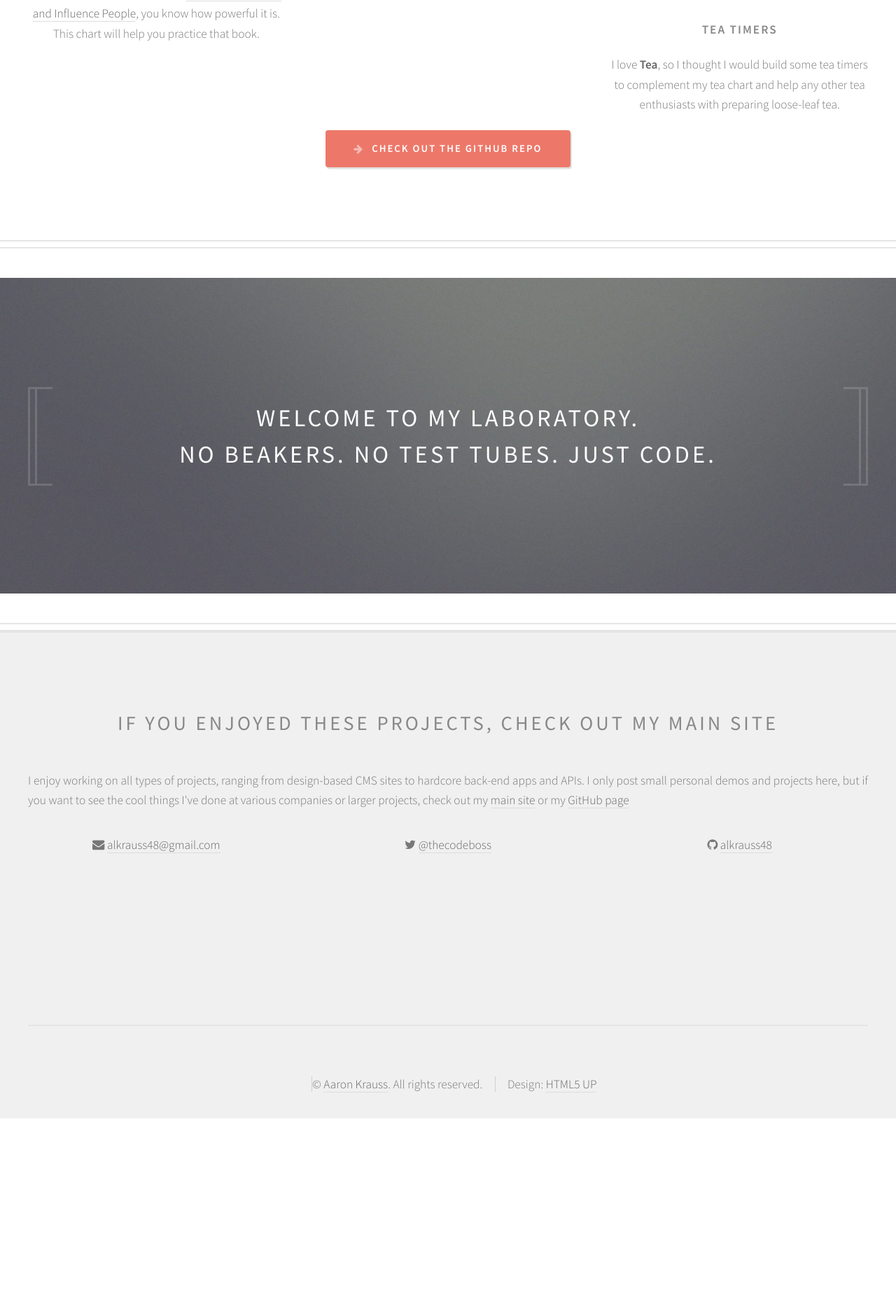
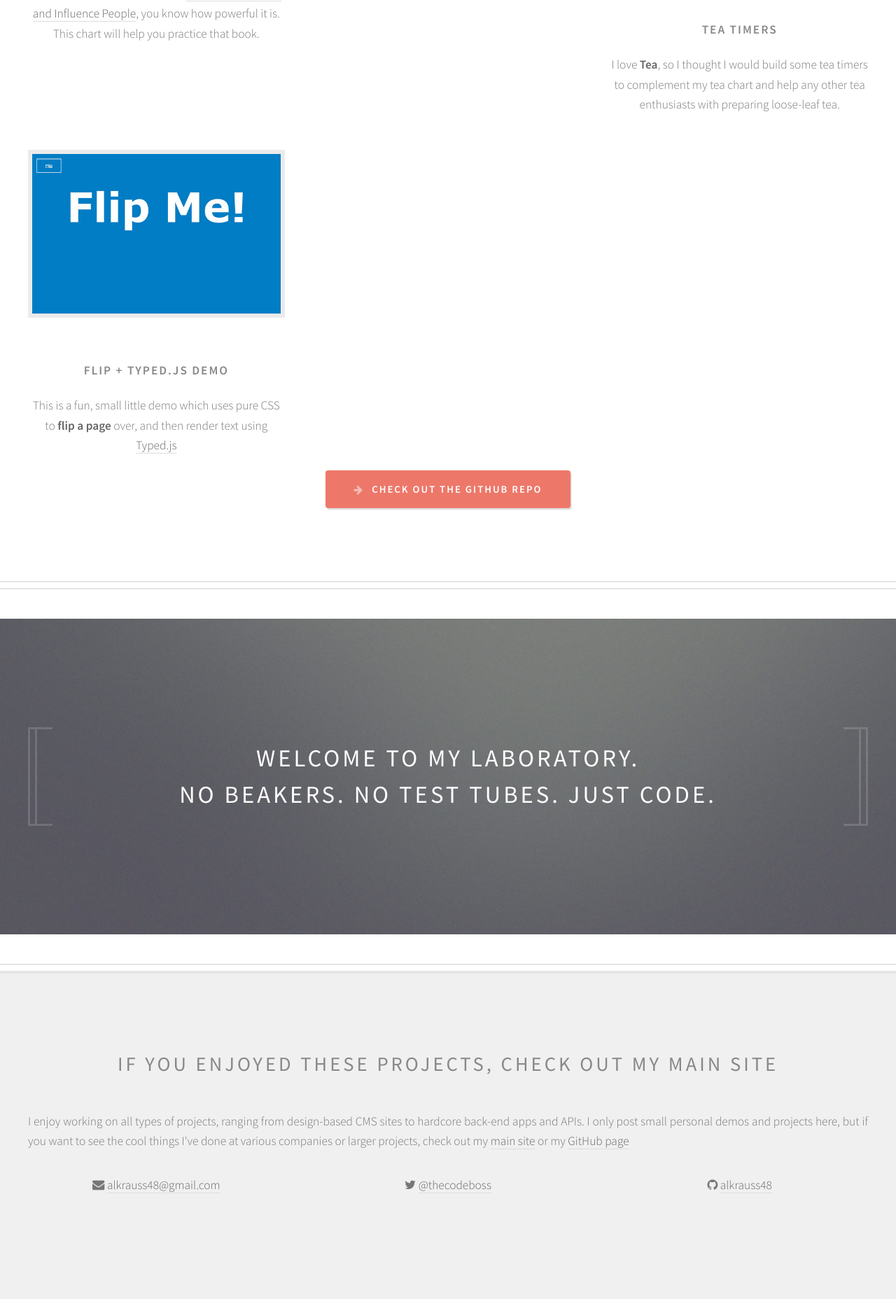
Before and after one commit to alkrauss48/labs, a PHP site: page / in a window 1280 px wide. Shown: the part 2301-4157 px from the top of the page at 70% size. Before the commit the page ends 3899 px from the top, so only its background shows below. Run offline with PHP 8.4, Linux system fonts and the light colour scheme.

Commit message:
Update main labs page to show new project

```diff
--- a/index.php
+++ b/index.php
@@ -181,6 +181,22 @@
 
             </div>
           </div>
+          <div class="row">
+            <div class="4u">
+
+              <!-- Feature -->
+                <section>
+                  <a href="flip-typed-demo" class="image featured"><img
+                    src="images/flip-typed-demo.jpg" alt="" /></a>
+                  <header>
+                    <h3>Flip + Typed.js Demo</h3>
+                  </header>
+                  <p>This is a fun, small little demo which uses pure CSS to <strong>flip a page</strong> over,
+                    and then render text using <a target="_blank" href="http://www.mattboldt.com/demos/typed-js/">Typed.js</a></p>
+                </section>
+
+            </div>
+          </div>
           <ul class="actions">
             <li><a href="https://github.com/alkrauss48/labs" class="button icon fa-arrow-right">Check out the GitHub
               Repo</a></li>
```
Also changed, not shown: images/flip-typed-demo.jpg (added).
